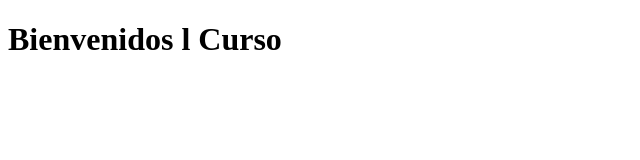
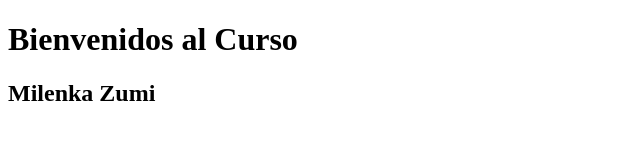
Before and after one commit to milenkazumi/clase08, a plain HTML site: page index.html in a window 1280 px wide. Shown: the whole page, without its empty margins (0-640 px from the left). Drawn offline with Linux system fonts and the light colour scheme.

Commit message:
En el archivo index escribi mi nombre

```diff
--- a/index.html
+++ b/index.html
@@ -6,7 +6,7 @@
     <title>index</title>
 </head>
 <body>
-    <h1>Bienvenidos l Curso</h1>
-
+    <h1>Bienvenidos al Curso</h1>
+    <h2> Milenka Zumi</h2>
 </body>
 </html>
```
